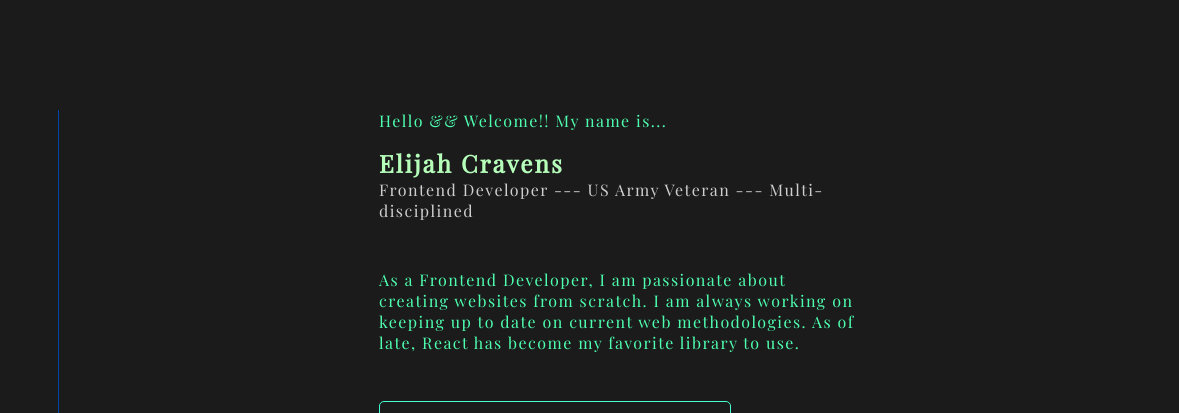
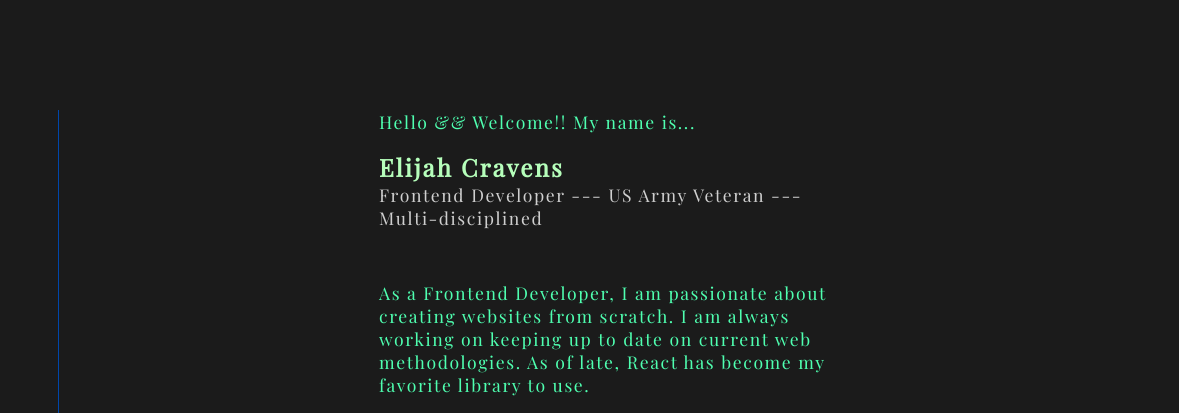
Before and after one commit to Elijah80/my-portfolio, a plain HTML site: page index.html in a window 1280 px wide. Shown: the part 269-682 px from the top of the page, 101-1280 px from the left. Drawn offline with nearby package versions, Linux system fonts and the light colour scheme.

Commit message:
changed font size for paragraphs in the content section

```diff
--- a/assets/styles/index.css
+++ b/assets/styles/index.css
@@ -103,6 +103,10 @@ header {
 	color: var(--LightMint);
 }
 
+.hero p {
+	font-size: 110%;
+}
+
 #title,
 #description {
 	margin-bottom: 3em;
```
